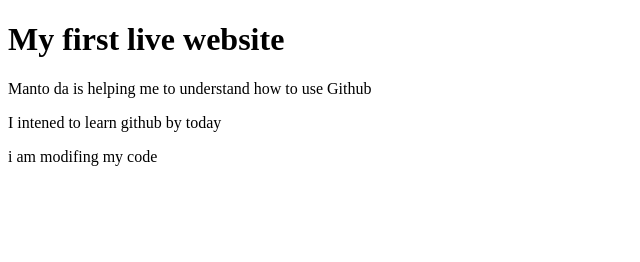
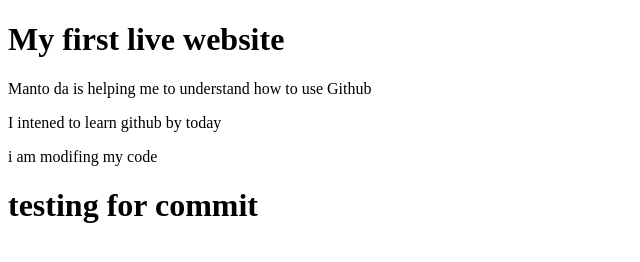
Before and after one commit to Joymollik/first_repo, a plain HTML site: page index.html in a window 1280 px wide. Shown: the whole page, without its empty margins (0-640 px from the left). Drawn offline with Linux system fonts and the light colour scheme.

Commit message:
third commit

```diff
--- a/index.html
+++ b/index.html
@@ -12,5 +12,6 @@
     <p>I intened to learn github by today</p>
     <p>i am modifing my code
     </p>
+    <h1>testing for commit</h1>
 </body>
 </html>
```
